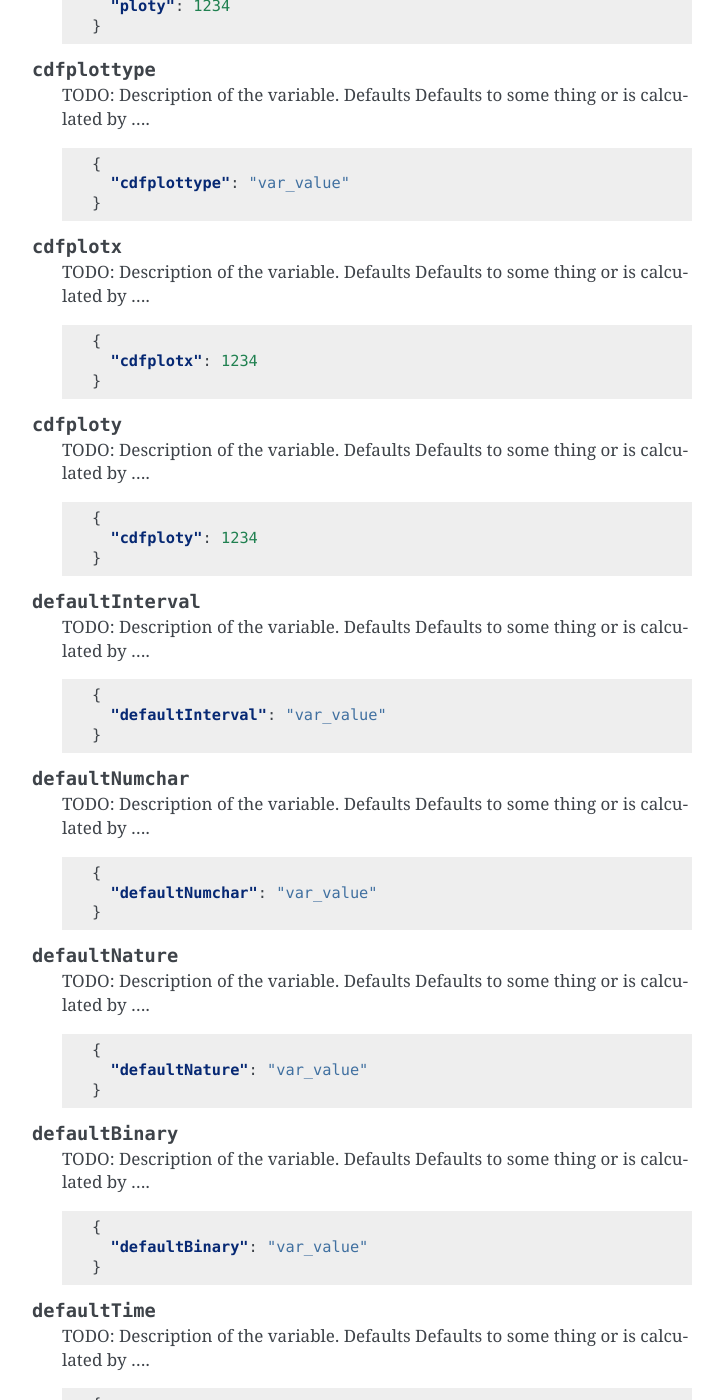
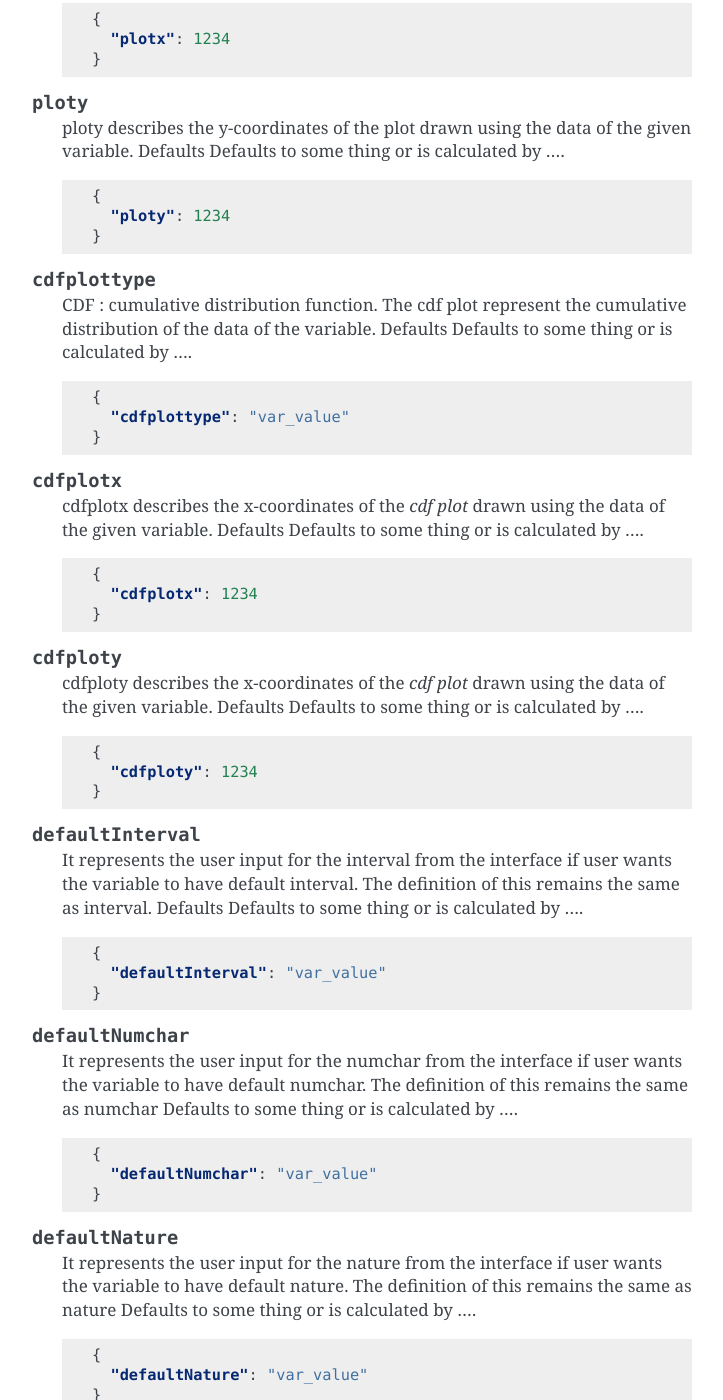
Before and after one commit to TwoRavens/raven-metadata-service, a Sphinx documentation site: the page built from docs/source/preprocess_file_description.rst, in a window 1280 px wide and 1400 px high, scrolled down 5713 px. Shown: the whole window, without its empty margins (388-1111 px from the left). Built offline with Sphinx 7.4.7, drawn with Linux system fonts in a browser that asks for light colours; pages that are not in the unit, such as notebooks, are missing from menus; some of the changed text lies outside the part shown.

Commit message:
definitions part update

```diff
--- a/docs/source/preprocess_file_description.rst
+++ b/docs/source/preprocess_file_description.rst
@@ -71,7 +71,7 @@ Data for each variable
 
 .. data:: numchar
 
-    TODO: Description of the variable. Defaults
+    Numchar attribute descirbes the classification of the data into two types `Character` and `Numeric`. Defaults
     Defaults to some thing or is calculated by ....
 
     .. code-block:: json
@@ -82,7 +82,7 @@ Data for each variable
 
 .. data:: nature
 
-    TODO: Description of the variable. Defaults
+    Nature attribute describes the classification of data into `Nominal`,  `Ordinal`,  `Ratio`,  `Interval`,  `Percentage`. Defaults
     Defaults to some thing or is calculated by ....
 
     .. code-block:: json
@@ -93,7 +93,7 @@ Data for each variable
 
 .. data:: binary
 
-    TODO: Description of the variable. Defaults
+    Binary represents the data of variables in a form where they can only take two values `0` and `1`. Defaults
     Defaults to some thing or is calculated by ....
 
     .. code-block:: json
@@ -104,7 +104,7 @@ Data for each variable
 
 .. data:: interval
 
-    TODO: Description of the variable. Defaults
+    It referes to the representation of the variables in certain intervals of values. Defaults
     Defaults to some thing or is calculated by ....
 
     .. code-block:: json
@@ -126,7 +126,7 @@ Data for each variable
 
 .. data:: invalid
 
-    TODO: Description of the variable. Defaults
+    Invalid represents the count of missing values ( `NA`,`Null`, empty cells, etc) in the data of the given variable. Defaults
     Defaults to some thing or is calculated by ....
 
     .. code-block:: json
@@ -137,7 +137,7 @@ Data for each variable
 
 .. data:: valid
 
-    TODO: Description of the variable. Defaults
+    It refers to the data in the variable anything but not `invalid`. Defaults
     Defaults to some thing or is calculated by ....
 
     .. code-block:: json
@@ -148,7 +148,7 @@ Data for each variable
 
 .. data:: uniques
 
-    TODO: Description of the variable. Defaults
+    Uniques represents the count of unique values in the data of the given variable. Defaults
     Defaults to some thing or is calculated by ....
 
     .. code-block:: json
@@ -159,8 +159,8 @@ Data for each variable
 
 .. data:: median
 
-    Median for a *numeric* variable.
-    For non-numeric values, or if all values are missing, this value is set to `null`.
+    Median for a *numeric* variable. It represents the value lying at the midpoint of a frequency distribution.
+     For non-numeric values, or if all values are missing, this value is set to null..
 
     .. code-block:: json
 
@@ -170,8 +170,9 @@ Data for each variable
 
 .. data:: mean
 
-    Mean for a *numeric* variable.
-    For non-numeric values, or if all values are missing, this value is set to `null`.
+    Mean for a *numeric* variable.It represents the average of the numbers in the data of the given variable.
+    For non-numeric values, or if all values are missing, this value is set to null.
+
 
     .. code-block:: json
 
@@ -181,7 +182,7 @@ Data for each variable
 
 .. data:: max
 
-    TODO: Description of the variable. Defaults
+    It is the maximum value among the values of the variable. Defaults
     Defaults to some thing or is calculated by ....
 
     .. code-block:: json
@@ -192,8 +193,8 @@ Data for each variable
 
 .. data:: min
 
-    TODO: Description of the variable. Defaults
-    Defaults to some thing or is calculated by ....
+    Min represents the minimum or least value in the data of the given variable.
+     Defaults Defaults to some thing or is calculated by ….
 
     .. code-block:: json
 
@@ -223,7 +224,7 @@ Data for each variable
 
 .. data:: freqmode
 
-    TODO: Description of the variable. Defaults
+    It is a part of mode which represents the `count/frequence` of the mode of the given variable. Defaults
     Defaults to some thing or is calculated by ....
 
     .. code-block:: json
@@ -234,7 +235,7 @@ Data for each variable
 
 .. data:: fewest
 
-    TODO: Description of the variable. Defaults
+    fewest represents the value of the least frequently occurring variable. If more than multiple variable share the highest number of occurrences, up to the first 5 are displayed. Defaults
     Defaults to some thing or is calculated by ....
 
     .. code-block:: json
@@ -245,7 +246,7 @@ Data for each variable
 
 .. data:: freqfewest
 
-    TODO: Description of the variable. Defaults
+    It is a part of fewest which represents the `count/frequence` of the fewest of the given variable. Defaults
     Defaults to some thing or is calculated by ....
 
     .. code-block:: json
@@ -267,7 +268,7 @@ Data for each variable
 
 .. data:: freqmid
 
-    TODO: Description of the variable. Defaults
+    It is a part of mid which represents the `count/frequence` of the mid of the given variable. Defaults
     Defaults to some thing or is calculated by ....
 
     .. code-block:: json
@@ -278,7 +279,7 @@ Data for each variable
 
 .. data:: sd
 
-    TODO: Description of the variable. Defaults
+    sd represents the `Standard deviation`, which is the measure of how spread out the numbers are in the data. Defaults
     Defaults to some thing or is calculated by ....
 
     .. code-block:: json
@@ -300,7 +301,7 @@ Data for each variable
 
 .. data:: plotvalues
 
-    TODO: Description of the variable. Defaults
+    It represents the array of the values to draw the `bar` plot. Defaults
     Defaults to some thing or is calculated by ....
 
     .. code-block:: json
@@ -310,8 +311,7 @@ Data for each variable
         }
 
 .. data:: plottype
-
-    TODO: Description of the variable. Defaults
+PlotType describes the type of plot on the basis of the data of the variable. It is mainly classified as `Bar` and `Continuous`. Defaults
     Defaults to some thing or is calculated by ....
 
     .. code-block:: json
@@ -322,7 +322,7 @@ Data for each variable
 
 .. data:: plotx
 
-    TODO: Description of the variable. Defaults
+    plotx describes the x-coordinates of the plot drawn using the data of the given variable. Defaults
     Defaults to some thing or is calculated by ....
 
     .. code-block:: json
@@ -333,7 +333,7 @@ Data for each variable
 
 .. data:: ploty
 
-    TODO: Description of the variable. Defaults
+    ploty describes the y-coordinates of the plot drawn using the data of the given variable. Defaults
     Defaults to some thing or is calculated by ....
 
     .. code-block:: json
@@ -344,7 +344,7 @@ Data for each variable
 
 .. data:: cdfplottype
 
-    TODO: Description of the variable. Defaults
+    CDF : cumulative distribution function. The cdf plot represent the cumulative distribution of the data of the variable. Defaults
     Defaults to some thing or is calculated by ....
 
     .. code-block:: json
@@ -355,7 +355,7 @@ Data for each variable
 
 .. data:: cdfplotx
 
-    TODO: Description of the variable. Defaults
+    cdfplotx describes the x-coordinates of the `cdf plot` drawn using the data of the given variable. Defaults
     Defaults to some thing or is calculated by ....
 
     .. code-block:: json
@@ -366,7 +366,7 @@ Data for each variable
 
 .. data:: cdfploty
 
-    TODO: Description of the variable. Defaults
+    cdfploty describes the x-coordinates of the `cdf plot` drawn using the data of the given variable. Defaults
     Defaults to some thing or is calculated by ....
 
     .. code-block:: json
@@ -377,7 +377,8 @@ Data for each variable
 
 .. data:: defaultInterval
 
-    TODO: Description of the variable. Defaults
+    It represents the user input for the interval from the interface if user wants the variable to have default interval.
+    The definition of this remains the same as interval. Defaults
     Defaults to some thing or is calculated by ....
 
     .. code-block:: json
@@ -388,7 +389,7 @@ Data for each variable
 
 .. data:: defaultNumchar
 
-    TODO: Description of the variable. Defaults
+    It represents the user input for the numchar from the interface if user wants the variable to have default numchar. The definition of this remains the same as numchar
     Defaults to some thing or is calculated by ....
 
     .. code-block:: json
@@ -399,7 +400,7 @@ Data for each variable
 
 .. data:: defaultNature
 
-    TODO: Description of the variable. Defaults
+    It represents the user input for the nature from the interface if user wants the variable to have default nature. The definition of this remains the same as nature
     Defaults to some thing or is calculated by ....
 
     .. code-block:: json
@@ -410,7 +411,7 @@ Data for each variable
 
 .. data:: defaultBinary
 
-    TODO: Description of the variable. Defaults
+    It represents the user input for the binary from the interface if user wants the variable to have default binary. The definition of this remains the same as binary
     Defaults to some thing or is calculated by ....
 
     .. code-block:: json
@@ -421,7 +422,7 @@ Data for each variable
 
 .. data:: defaultTime
 
-    TODO: Description of the variable. Defaults
+    It represents the user input for the time from the interface if user wants the variable to have default time. The definition of this remains the same as time
     Defaults to some thing or is calculated by ....
 
     .. code-block:: json
```
